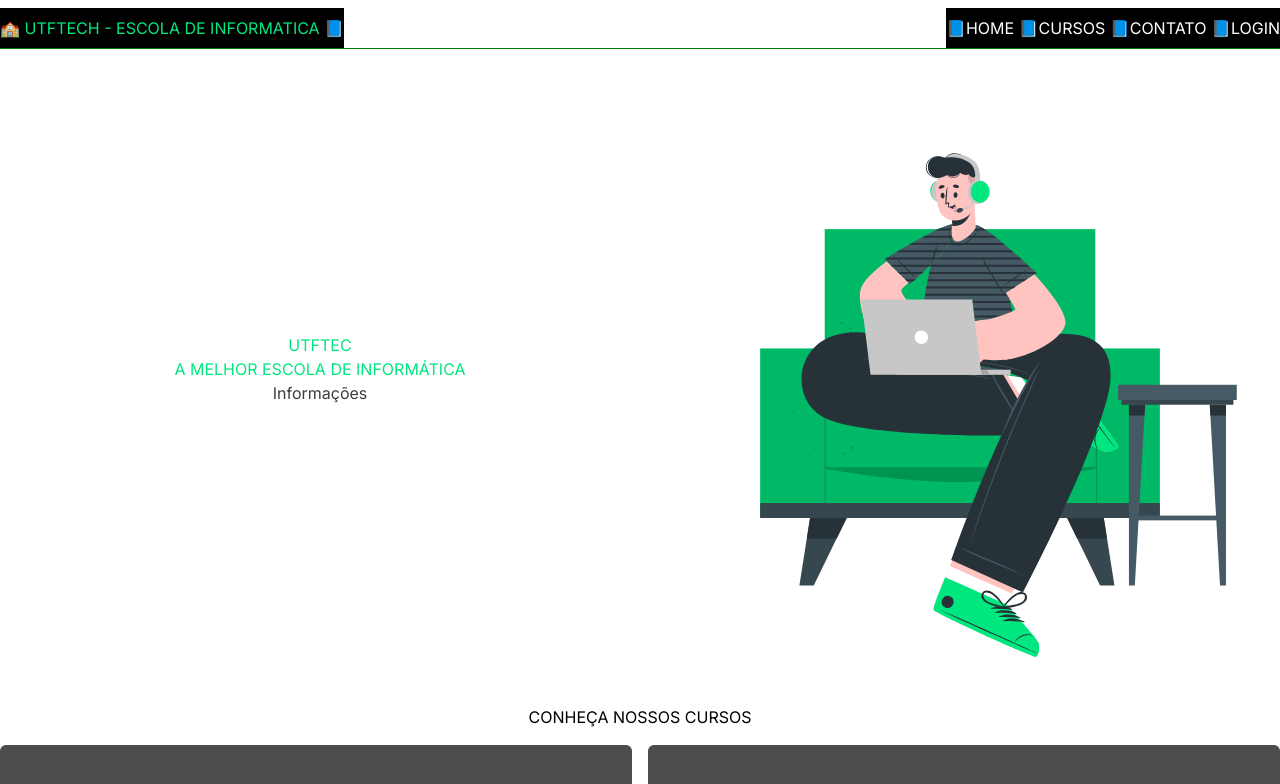
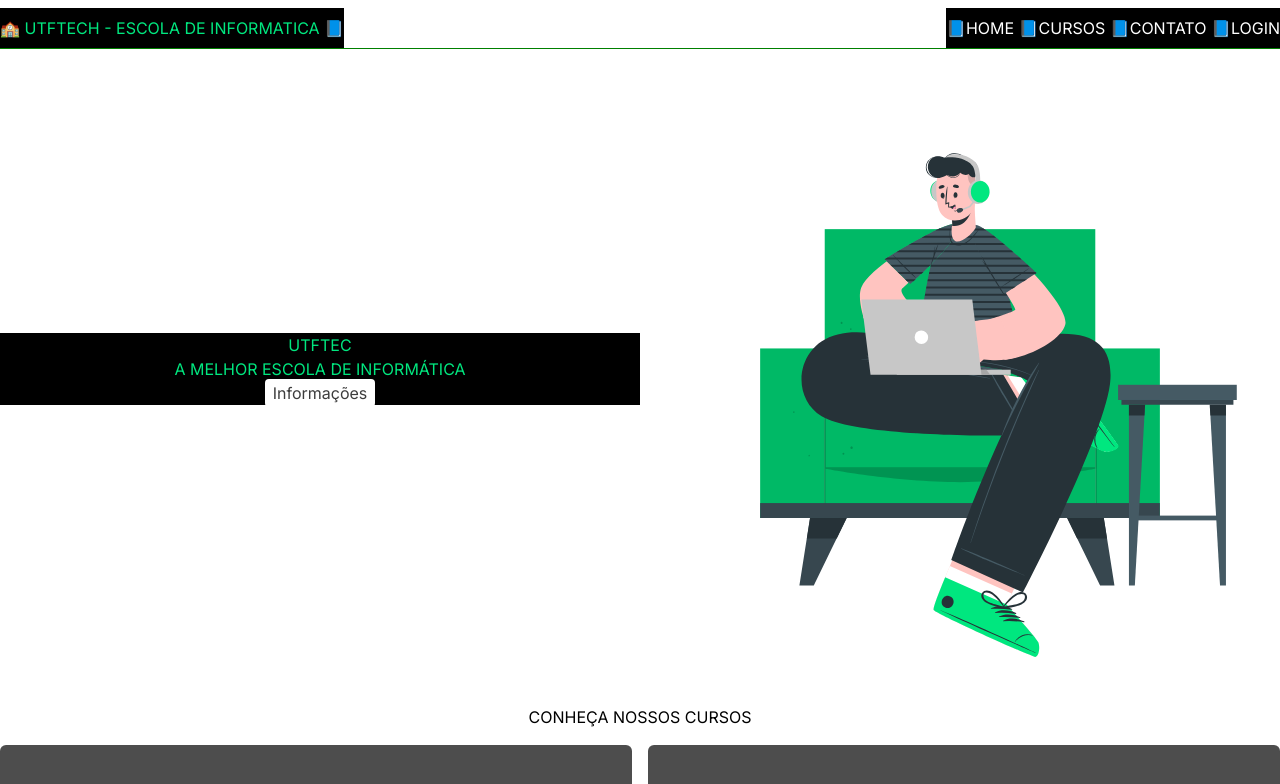
Before and after one commit to joaovansan/dsw2023, a Next.js app: page / in a window 1280 px wide. Shown: the top 784 px of the page. Built offline with nearby package versions, Linux system fonts and the light colour scheme.

Commit message:
Fix cores do banner

```diff
--- a/app/components/Banner.tsx
+++ b/app/components/Banner.tsx
@@ -6,7 +6,7 @@ export default function Banner() {
     <img src="/img/banner.svg" alt="Descrição da Imagem" />
   </div>
 
-  <div className="basis-1/2 text-center text-[#00e77f]">
+  <div className="basis-1/2 text-center text-[#00e77f] bg-[black]">
     <h2>UTFTEC</h2>
     <h3>A MELHOR ESCOLA DE INFORMÁTICA</h3>
     <a
--- a/app/components/Footer.tsx
+++ b/app/components/Footer.tsx
@@ -48,7 +48,7 @@ export default function Footer() {
     </svg>
   </div>
 
-  <div className="text-center border-t border-[green] mt-2">
+  <div className="text-center text-[#00e77f] border-t border-[green] mt-2">
     <p> Copyright UTFPR 2023 By alunos Desenvolvimento de sistemas web </p>
   </div>
 
```
